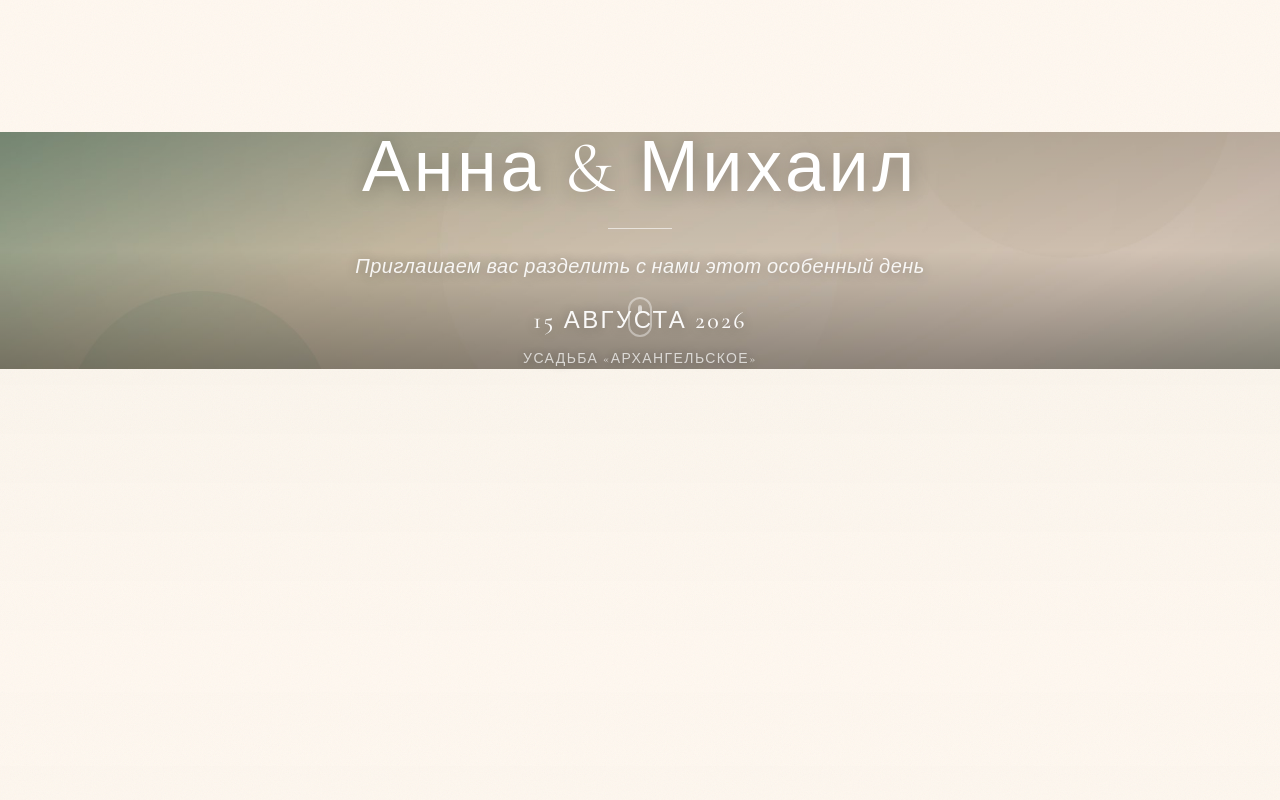
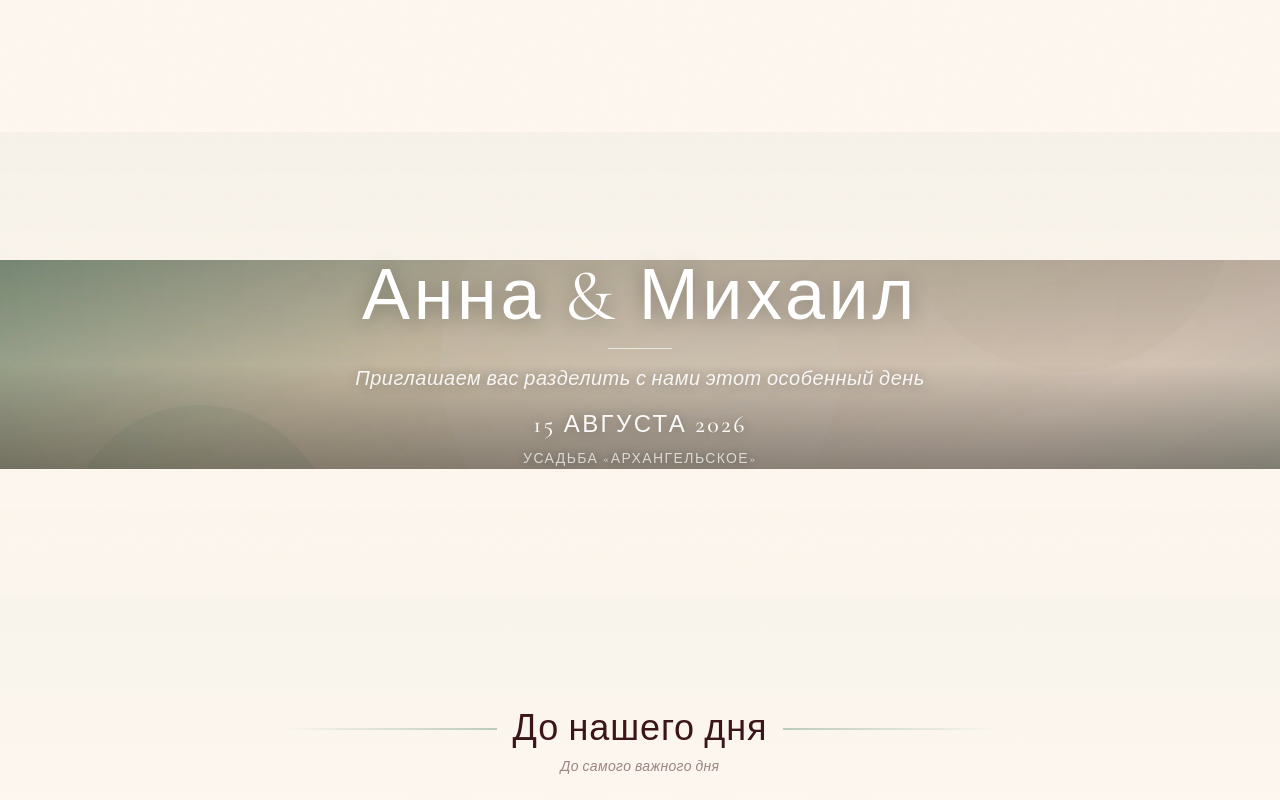
Before and after one commit to SyrexBlack/WeddingProject2-0, a Next.js app: page / in a window 1280 px wide. Shown: the top 800 px of the page. Built offline with nearby package versions, Linux system fonts and the light colour scheme.

Commit message:
fix: Hero compact layout, remove empty space and scroll indicator

```diff
--- a/src/components/sections/HeroSection.tsx
+++ b/src/components/sections/HeroSection.tsx
@@ -17,8 +17,8 @@ import heroMobile from '../../../public/images/hero-mobile.jpg';
  */
 export function HeroSection() {
   return (
-    <ParallaxSection id="hero" className="h-screen" speed={0.5}>
-      {/* Background hero images — positioned absolute, behind z-10 content */}
+    <ParallaxSection id="hero" className="py-24 md:py-32" speed={0.5}>
+      {/* Background hero images */}
       <div className="absolute inset-0 z-0">
         <Image
           src={heroDesktop}
@@ -45,9 +45,8 @@ export function HeroSection() {
       {/* Dark gradient overlay for text readability */}
       <div className="absolute inset-0 bg-gradient-to-b from-black/20 via-black/10 to-black/40 z-[1]" />
 
-      {/* Text content — directly on photo */}
-      <div className="relative z-10 h-full flex flex-col items-center justify-center text-center px-4">
-        {/* Names */}
+      {/* Text content */}
+      <div className="relative z-10 flex flex-col items-center text-center px-4">
         <h1
           className="text-4xl md:text-7xl font-calmius text-white tracking-wider"
           style={{ textShadow: '0 2px 20px rgba(0,0,0,0.3)' }}
@@ -55,40 +54,29 @@ export function HeroSection() {
           {heroData.coupleNames}
         </h1>
 
-        {/* Decorative line */}
-        <div className="w-16 h-[1px] bg-white/60 mx-auto my-6" />
+        <div className="w-16 h-[1px] bg-white/60 mx-auto my-4" />
 
-        {/* Invitation phrase */}
         <p
-          className="text-base md:text-xl text-white/90 italic tracking-wide"
+          className="text-sm md:text-xl text-white/90 italic tracking-wide whitespace-nowrap"
           style={{ textShadow: '0 1px 12px rgba(0,0,0,0.3)' }}
         >
           {heroData.invitationPhrase}
         </p>
 
-        {/* Date */}
         <p
-          className="text-lg md:text-2xl text-white/95 font-medium tracking-widest uppercase mt-6"
+          className="text-lg md:text-2xl text-white/95 font-medium tracking-widest uppercase mt-4"
           style={{ textShadow: '0 1px 12px rgba(0,0,0,0.3)' }}
         >
           {heroData.date}
         </p>
 
-        {/* Venue */}
         <p
-          className="text-sm text-white/70 tracking-widest uppercase mt-3"
+          className="text-sm text-white/70 tracking-widest uppercase mt-2"
           style={{ textShadow: '0 1px 8px rgba(0,0,0,0.3)' }}
         >
           {heroData.venue}
         </p>
       </div>
-
-      {/* Scroll indicator */}
-      <div className="absolute bottom-8 left-1/2 -translate-x-1/2 z-10">
-        <div className="w-6 h-10 border-2 border-white/40 rounded-full flex items-start justify-center pt-2">
-          <div className="w-1 h-2 bg-white/60 rounded-full animate-bounce" />
-        </div>
-      </div>
     </ParallaxSection>
   );
 }
```
